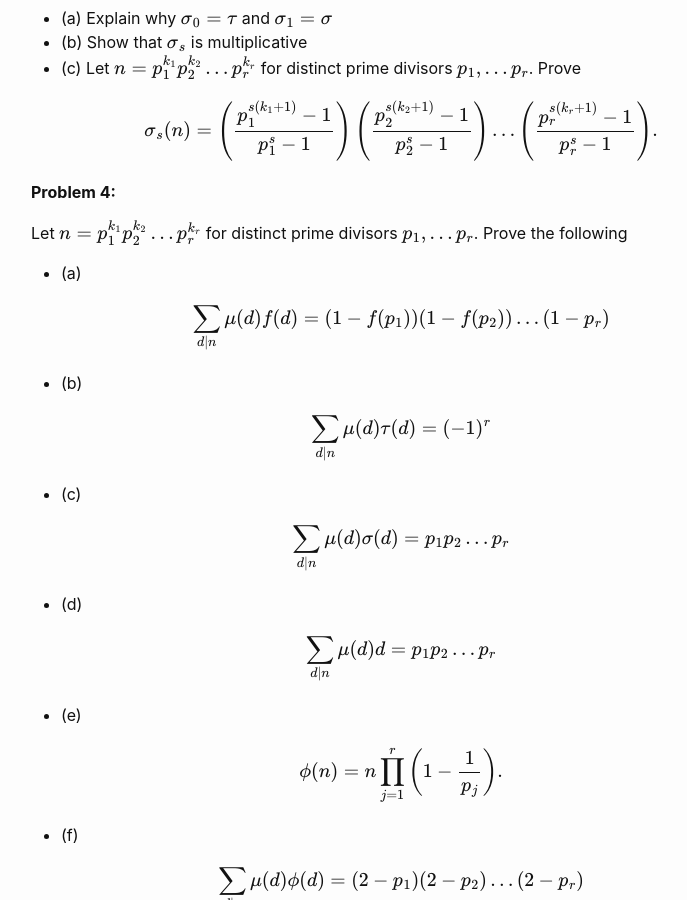
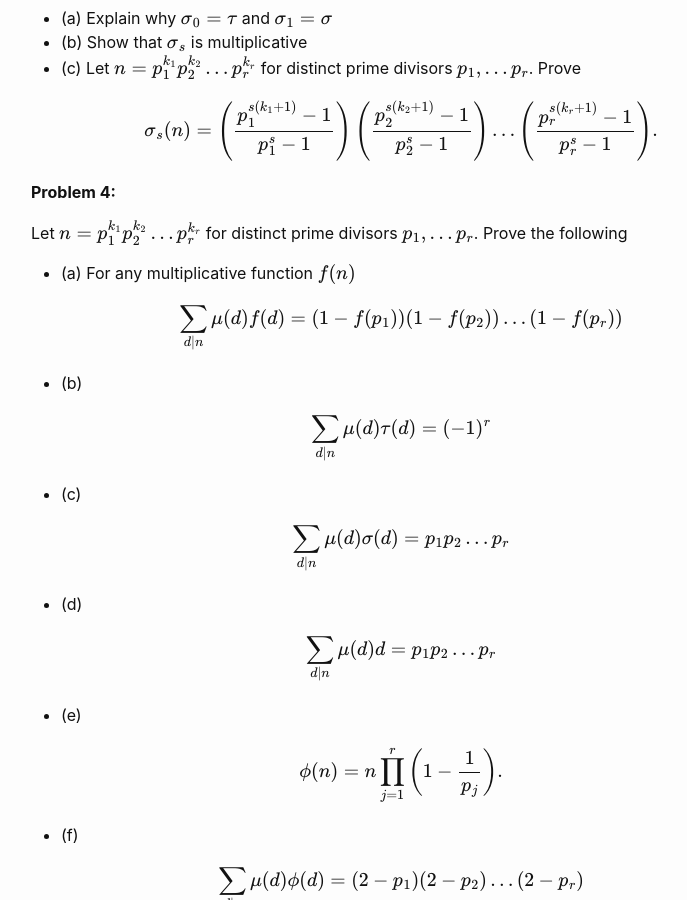
Before and after one commit to wcasper/math430spring2023, a Jekyll site: the page built from _homework/hw5.md, in a window 1280 px wide and 900 px high, scrolled down 985 px. Shown: the whole window, without its empty margins (239-926 px from the left). Built offline with Jekyll 4.4.1, drawn with Linux system fonts in a browser that asks for light colours.

Commit message:
fixed typo

```diff
--- a/_homework/hw5.md
+++ b/_homework/hw5.md
@@ -45,9 +45,9 @@ $$\sigma_s(n) = \left(\frac{p_1^{s(k_1+1)}-1}{p_1^s-1}\right)\left(\frac{p_2^{s(
 
 Let $$n = p_1^{k_1}p_2^{k_2}\dots p_r^{k_r}$$ for distinct prime divisors $$p_1,\dots p_r$$.  Prove the following
 
-* (a)
+* (a) For any multiplicative function $$f(n)$$
 
-$$\sum_{d\mid n} \mu(d)f(d) = (1-f(p_1))(1-f(p_2))\dots(1-p_r)$$
+$$\sum_{d\mid n} \mu(d)f(d) = (1-f(p_1))(1-f(p_2))\dots(1-f(p_r))$$
 
 * (b)
 
```
